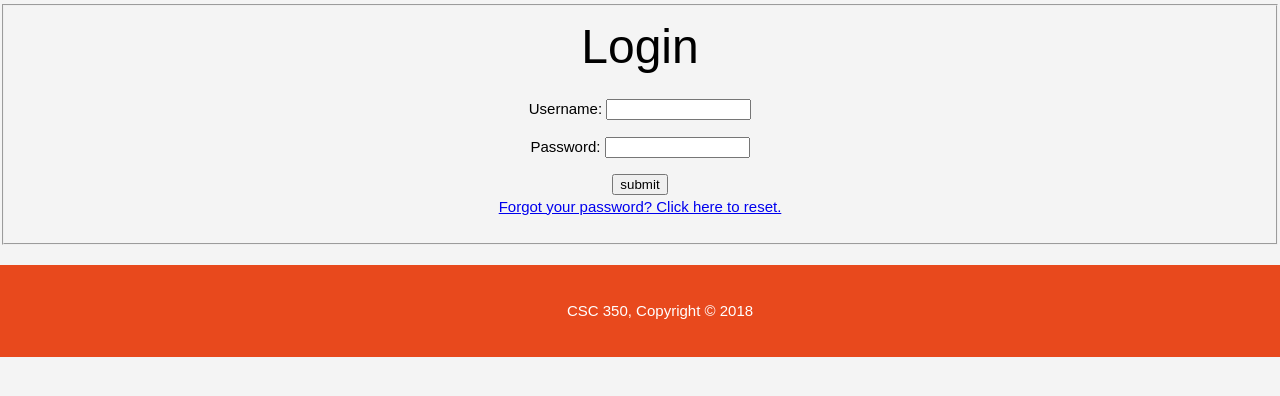
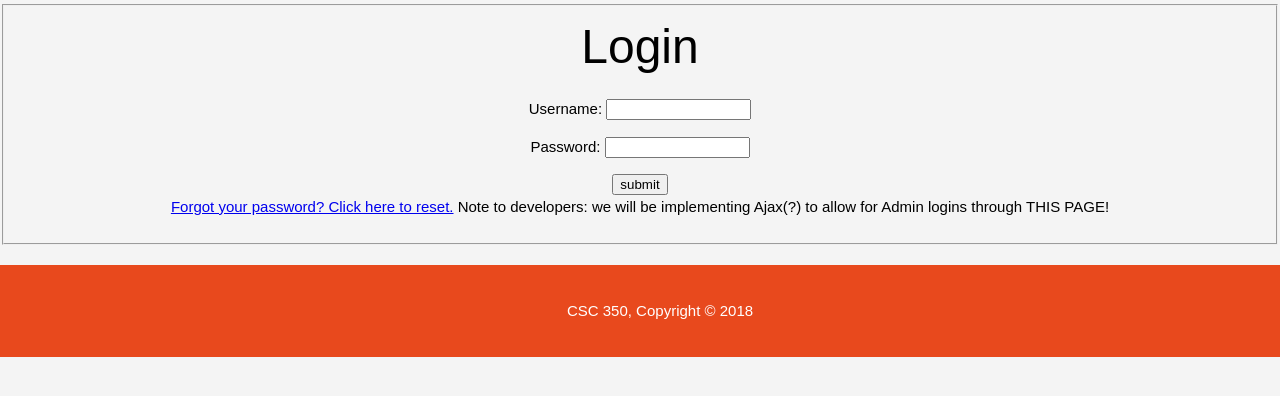
Before and after one commit to csc350/travelProject, a PHP site: page /login.php in a window 1280 px wide. Shown: the part 134-530 px from the top of the page. Run offline with PHP 8.4, Linux system fonts and the light colour scheme.

Commit message:
Update login.php

```diff
--- a/login.php
+++ b/login.php
@@ -33,6 +33,7 @@
 	  </p>
 	  <input type="submit" value="submit"/>
 	<a href="resetPassword.php"><br/>Forgot your password?  Click here to reset.</a>
+	<a> Note to developers: we will be implementing Ajax(?) to allow for Admin logins through THIS PAGE! </a>
 	</form>
 	</fieldset>
    </div>
```
